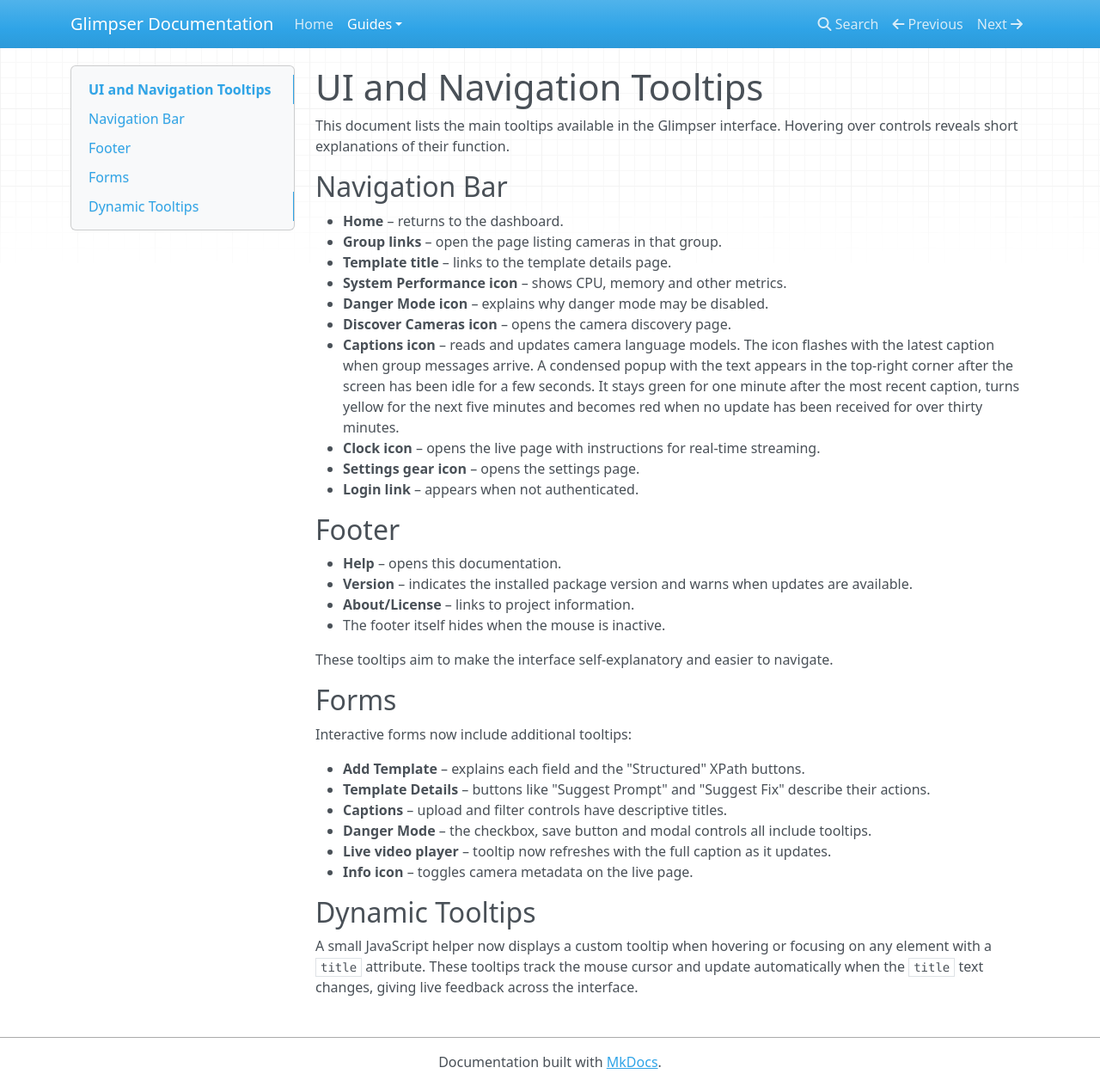
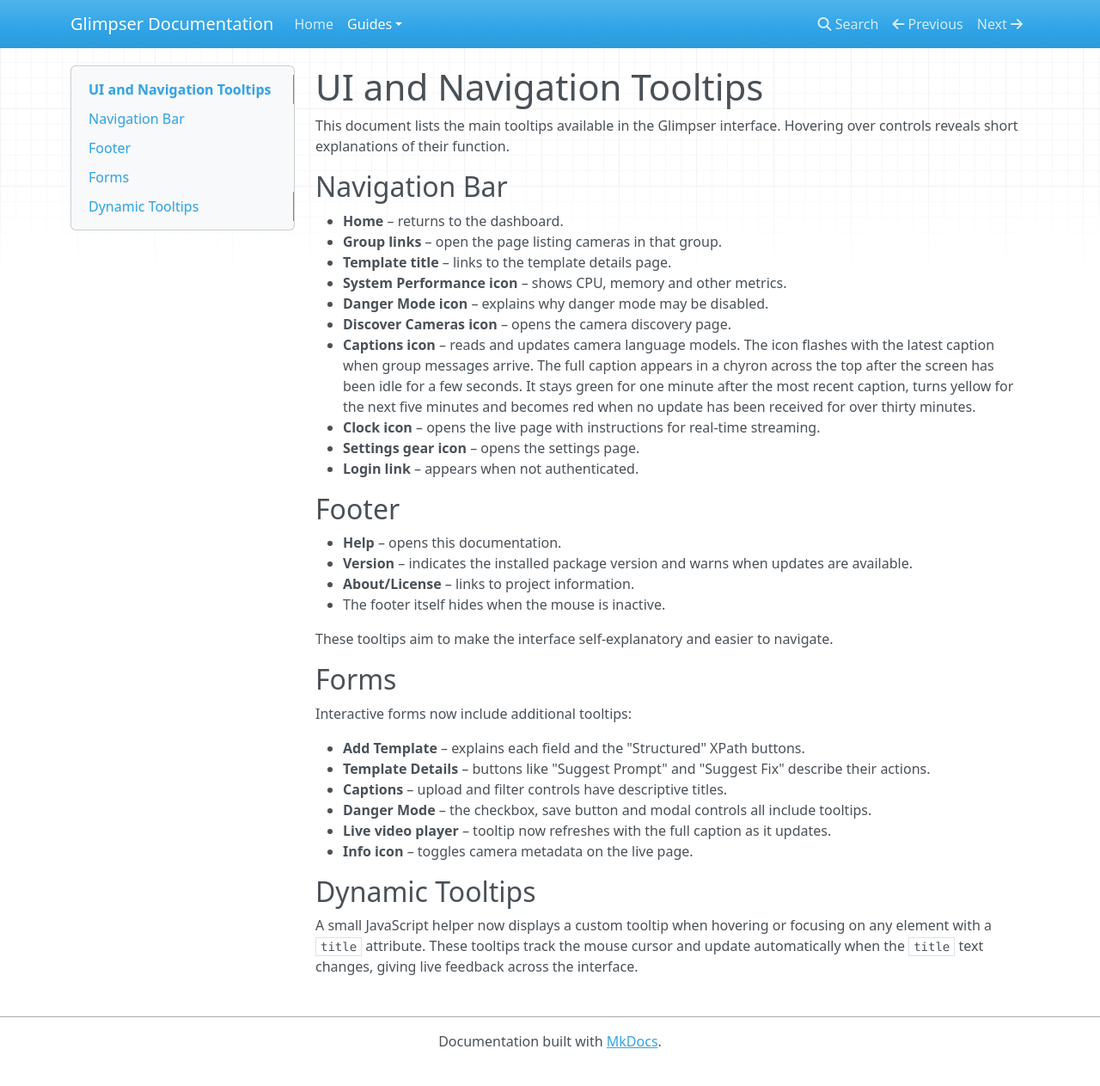
Before and after one commit to KristopherKubicki/glimpser, an MkDocs documentation site: the page built from docs/tooltips.md, in a window 1280 px wide and 1263 px high. Shown: the whole window at 86% size. Built offline with MkDocs 1.6.1, drawn with Linux system fonts in a browser that asks for light colours; nearby versions of some CDN libraries.

Commit message:
feat: show captions in chyron

```diff
--- a/docs/tooltips.md
+++ b/docs/tooltips.md
@@ -11,11 +11,11 @@
 - **Danger Mode icon** – explains why danger mode may be disabled.
 - **Discover Cameras icon** – opens the camera discovery page.
 - **Captions icon** – reads and updates camera language models. The icon flashes
-  with the latest caption when group messages arrive. A condensed popup with the
-  text appears in the top-right corner after the screen has been idle for a few
-  seconds. It stays green for one minute after the most recent caption, turns
-  yellow for the next five minutes and becomes red when no update has been
-  received for over thirty minutes.
+  with the latest caption when group messages arrive. The full caption appears
+  in a chyron across the top after the screen has been idle for a few seconds.
+  It stays green for one minute after the most recent caption, turns yellow for
+  the next five minutes and becomes red when no update has been received for
+  over thirty minutes.
 - **Clock icon** – opens the live page with instructions for real‑time streaming.
 - **Settings gear icon** – opens the settings page.
 - **Login link** – appears when not authenticated.
```
Also changed, not shown: app/static/css/style.css (+6 -17 lines), app/static/js/nav.js (+8 -8 lines), docs/system_monitoring.md (+2 -2 lines), 2 other files.
